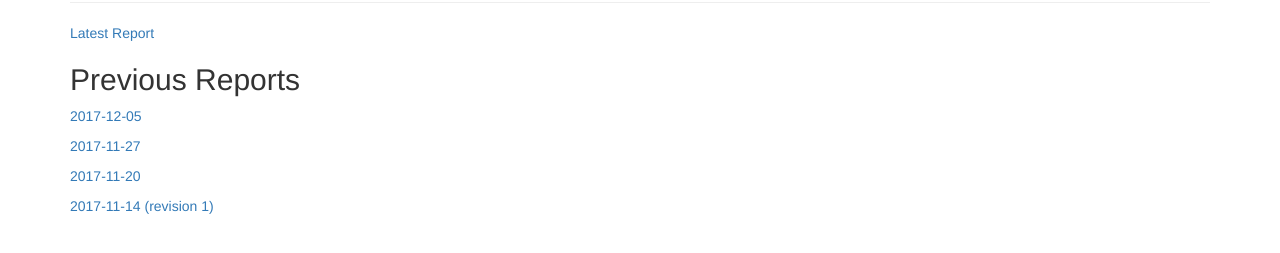
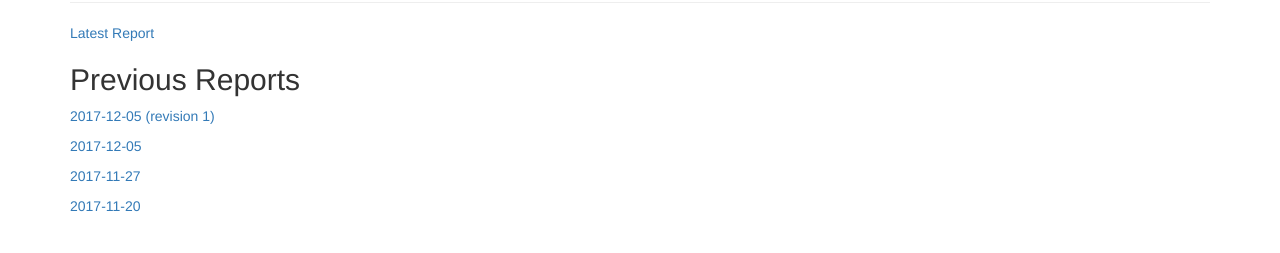
Before and after one commit to AgoraNomic/ADoP, a Jekyll site: the page built from index.md, in a window 1280 px wide. Shown: the part 284-537 px from the top of the page. Built offline with Jekyll 4.4.1, drawn with Linux system fonts in a browser that asks for light colours; nearby versions of some CDN libraries; our own code applies the rules of GitHub Pages for plain Markdown files.

Commit message:
Update index.md

```diff
--- a/index.md
+++ b/index.md
@@ -3,14 +3,14 @@
 
 ----
 
-[Latest Report](Reports/ADoP-Report-2017-12-05-revision-1.txt)
+[Latest Report](Reports/ADoP-Report-2017-12-11.txt)
 
 ## Previous Reports
 
-[2017-12-05](Reports/ADoP-Report-2017-12-05)
+[2017-12-05 (revision 1)](Reports/ADoP-Report-2017-12-05-revision-1.txt)
+
+[2017-12-05](Reports/ADoP-Report-2017-12-05.txt)
 
 [2017-11-27](Reports/ADoP-Report-2017-11-27.txt)
 
 [2017-11-20](Reports/ADoP-Report-2017-11-20.txt)
-
-[2017-11-14 (revision 1)](Reports/ADoP-Report-2017-11-14-revision-1.txt)
```
